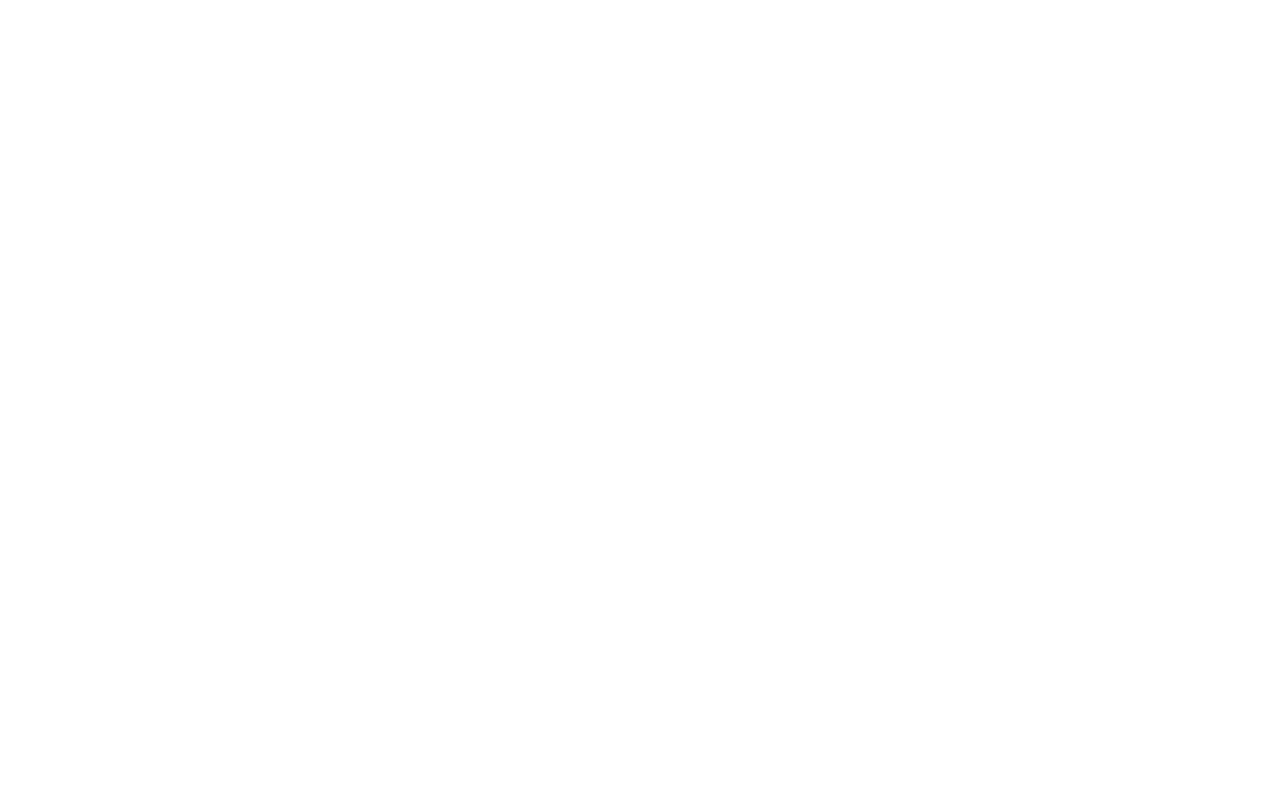
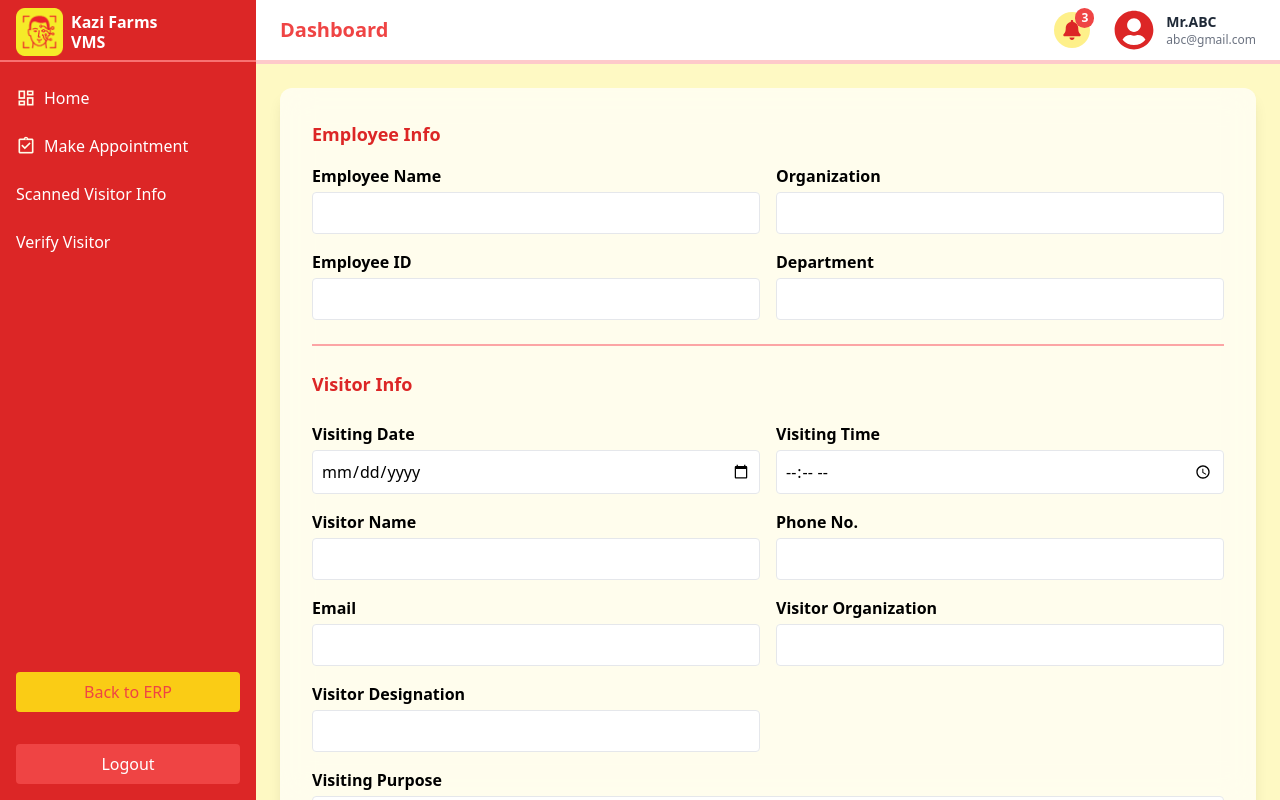
Before and after one commit to Ukasha-hub/VMS, a React (Create React App) app: page /dashboard/dashboard/makeappointment in a window 1280 px wide. Before the commit this address had no page. Built offline with nearby package versions, Linux system fonts and the light colour scheme; sample sign-in values are in the browser's storage.

Commit message:
api added some

```diff
--- a/package.json
+++ b/package.json
@@ -2,11 +2,14 @@
   "name": "vms-kazifarms",
   "version": "0.1.0",
   "private": true,
+  "proxy": "http://172.16.9.98:8000",
   "dependencies": {
     "@testing-library/dom": "^10.4.1",
     "@testing-library/jest-dom": "^6.9.1",
     "@testing-library/react": "^16.3.0",
     "@testing-library/user-event": "^13.5.0",
+    "antd": "^5.28.0",
+    "axios": "^1.13.2",
     "react": "^19.2.0",
     "react-dom": "^19.2.0",
     "react-icons": "^5.5.0",
--- a/src/App.js
+++ b/src/App.js
@@ -8,6 +8,8 @@ import { BrowserRouter as Router, Route, Routes } from "react-router-dom";
 import Home from './pages/Outlet/Home';
 import MakeAppointment from './pages/Outlet/MakeAppointment';
 import ScanQRCode from './pages/Outlet/ScanQRCode';
+import VerifyVisitor from './pages/Outlet/VerifyVisitor';
+
 
 
 
@@ -16,15 +18,20 @@ function App() {
     <Router>
       <Routes>
         {/* Public routes */}
-        {/*  <Route path="/" element={<LoginPage />} />
+          <Route path="/" element={<LoginPage />} />
         <Route path="/register" element={<RegisterPage />} />
- */}
+
 
         {/* Protected - inside Dashboard layout */}
-        <Route path="/" element={<Dashboard />}>
-          <Route path="" element={<Home />} />
-          <Route path="dashboard/makeappointment" element={<MakeAppointment />} />
-          <Route path="dashboard/scanqrcode" element={<ScanQRCode />} />
+        <Route path="/dashboard" element={<ProtectedRoute><Dashboard /></ProtectedRoute>}>
+          <Route path="" element={<ProtectedRoute><Home /></ProtectedRoute>} />
+          <Route path="dashboard/makeappointment" element={<ProtectedRoute><MakeAppointment /></ProtectedRoute>} />
+          <Route path="dashboard/scanqrcode" element={<ProtectedRoute><ScanQRCode /></ProtectedRoute>} />
+          <Route path="dashboard/verify/:id"
+  element={<ProtectedRoute><VerifyVisitor /></ProtectedRoute>}
+/>
+
+
 
         </Route>
       </Routes>
--- a/src/pages/Dashboard.jsx
+++ b/src/pages/Dashboard.jsx
@@ -31,6 +31,7 @@ const Dashboard = () => {
 
       { name: "Make Appointment", path: "dashboard/makeappointment", icon:MakeAppointment },
      { name: "Scanned Visitor Info", path: "dashboard/scanqrcode", icon:"" },
+     { name: "Verify Visitor", path: "dashboard/verify/:id", icon:"" },
     ],
 
   };
--- a/src/pages/LoginPage.jsx
+++ b/src/pages/LoginPage.jsx
@@ -1,57 +1,59 @@
-import React, { useEffect, useState } from "react";
+import React, { useState } from "react";
 import { useNavigate, Link } from "react-router-dom";
+import axios from "axios";
 import bgImage from "../assets/murgi.png";
 import vmsLogo from "../assets/vmsLogo.png";
-import setupDummyUsers from "../api/setupDummyUsers";
 
 const LoginPage = () => {
-  const [email, setEmail] = useState("");
+  const [username, setUsername] = useState("");
   const [password, setPassword] = useState("");
   const [rememberMe, setRememberMe] = useState(false);
   const navigate = useNavigate();
 
-  useEffect(() => {
-  setupDummyUsers();
-}, []);
+  const handleLogin = async (e) => {
+    e.preventDefault();
 
-  const handleLogin = (e) => {
-  e.preventDefault();
+    try {
+      const res = await axios.post(
+        "/api/v1/auth/auth/guard_login",
+        {
+          username,
+          password,
+        }
+      );
 
-  const allUsers = JSON.parse(localStorage.getItem("users")) || [];
+      // If login is successful
+      const { access_token, guard_name, designation } = res.data;
 
-  const registeredUser = allUsers.find(
-    (u) => u.email === email && u.password === password
-  );
+      localStorage.setItem("isAuthenticated", "true");
+      localStorage.setItem("access_token", access_token);
+      localStorage.setItem(
+        "loggedInUser",
+        JSON.stringify({ guard_name, designation, username })
+      );
 
-  if (registeredUser) {
-    localStorage.setItem("isAuthenticated", "true");
-    localStorage.setItem("loggedInUser", JSON.stringify(registeredUser));
-    navigate("/dashboard");
-  } else {
-    alert("Invalid credentials. Try again.");
-  }
-};
-
+      navigate("/dashboard"); // Redirect to dashboard
+    } catch (err) {
+      console.error("Login API Error →", err);
+      alert("Invalid credentials. Please try again.");
+    }
+  };
 
   return (
     <div
       className="relative flex justify-center items-center h-screen bg-cover bg-center"
       style={{ backgroundImage: `url(${bgImage})` }}
     >
-      {/* Red transparent overlay */}
       <div className="absolute inset-0 bg-red-600/40"></div>
 
-      {/* Logo at top-left */}
       <div className="absolute top-4 left-4 flex flex-row gap-2">
         <img src={vmsLogo} alt="VMS Logo" className="h-12 w-auto" />
         <div className="flex flex-col">
-        <p className="text-white font-bold ">Kazi Farms</p>
-        <p className="text-white font-bold "> VMS</p>
+          <p className="text-white font-bold">Kazi Farms</p>
+          <p className="text-white font-bold">VMS</p>
         </div>
-
       </div>
 
-      {/* Login card */}
       <div className="relative bg-white p-8 rounded-2xl shadow-lg w-96 backdrop-blur-sm z-10">
         <form onSubmit={handleLogin}>
           <h2 className="text-4xl font-bold text-red-500 mb-6 text-center">Welcome</h2>
@@ -60,11 +62,11 @@ const LoginPage = () => {
           </p>
 
           <input
-            type="email"
-            placeholder="Email"
+            type="text"
+            placeholder="Username"
             className="w-full border p-2 rounded mb-4"
-            value={email}
-            onChange={(e) => setEmail(e.target.value)}
+            value={username}
+            onChange={(e) => setUsername(e.target.value)}
             required
           />
 
@@ -77,7 +79,6 @@ const LoginPage = () => {
             required
           />
 
-          {/* Remember Me + Forgot Password */}
           <div className="flex flex-row justify-between items-center mb-4">
             <label className="flex items-center space-x-2 text-sm text-gray-700">
               <input
@@ -100,13 +101,6 @@ const LoginPage = () => {
           >
             Login
           </button>
-          {/*<p className="text-sm mt-4 text-center">
-            Don’t have an account?{" "}
-            <Link to="/register" className="text-red-600 hover:underline">
-              Register
-            </Link>
-          </p> */}
-
         </form>
       </div>
     </div>
--- a/src/pages/Outlet/MakeAppointment.jsx
+++ b/src/pages/Outlet/MakeAppointment.jsx
@@ -1,114 +1,202 @@
-import React from "react";
+import React, { useState } from "react";
+import axios from "axios";
 
 const MakeAppointment = () => {
+  const [empName, setEmpName] = useState("");
+  const [empOrganization, setEmpOrganization] = useState("");
+  const [empId, setEmpId] = useState("");
+  const [empDepartment, setEmpDepartment] = useState("");
+
+  const [visitorName, setVisitorName] = useState("");
+  const [visitorPhone, setVisitorPhone] = useState("");
+  const [visitorEmail, setVisitorEmail] = useState("");
+  const [visitorOrganization, setVisitorOrganization] = useState("");
+  const [visitorDesignation, setVisitorDesignation] = useState("");
+
+  const [visitingDate, setVisitingDate] = useState("");
+  const [visitingTime, setVisitingTime] = useState("");
+  const [visitingPurpose, setVisitingPurpose] = useState("");
+
+  const handleSubmit = async (e) => {
+    e.preventDefault();
+    const payload = {
+      emp_name: empName,
+      emp_organization: empOrganization,
+      emp_id: empId,
+      emp_department: empDepartment,
+      visitor_name: visitorName,
+      visitor_phone: visitorPhone,
+      visitor_email: visitorEmail,
+      visitor_organization: visitorOrganization,
+      visitor_designation: visitorDesignation,
+      appointment_date: visitingDate,
+      appointment_time: visitingTime,
+      status: "Pending", // optional default
+      qr_code_path: "string", // optional placeholder
+      created_by: "", // optional
+    };
+
+    try {
+      const token = localStorage.getItem("access_token"); // get token from login
+
+      const res = await axios.post(
+        "/api/v1/appointments/appointments/",
+        payload,
+        {
+          headers: {
+            Authorization: `Bearer ${token}` // send token in header
+          }
+        }
+      );
+
+      alert("Appointment created successfully!");
+      console.log("API Response →", res.data);
+    } catch (err) {
+      console.error("API POST Error →", err);
+      alert("Failed to create appointment");
+    }
+  };
+
   return (
     <div className="flex justify-center">
-    {/* Form Container */}
       <div className="bg-white/70 backdrop-blur-lg shadow-lg p-8 rounded-xl w-full max-w-5xl">
-      {/* Employee Info */}
         <h2 className="text-lg font-bold text-red-600 mb-4">Employee Info</h2>
-      <form className="space-y-6">
+        <form className="space-y-6" onSubmit={handleSubmit}>
           <div className="grid grid-cols-1 md:grid-cols-2 gap-4">
             <div>
               <label className="block font-semibold mb-1">Employee Name</label>
               <input
                 type="text"
-              placeholder="Enter employee name"
-              className="w-full p-[16px] border rounded focus:outline-red-500"
+                value={empName}
+                onChange={(e) => setEmpName(e.target.value)}
+                className="w-full p-2 border rounded focus:outline-red-500"
+                required
               />
             </div>
             <div>
-            <label className="block font-semibold mb-1">Select Organization</label>
-            <select className="w-full p-[16px] border rounded focus:outline-red-500">
-              <option value="">Select Organization</option>
-              <option value="kazi">Kazi Farms</option>
-              <option value="kf">KF Biotech</option>
-            </select>
+              <label className="block font-semibold mb-1">Organization</label>
+              <input
+                type="text"
+                value={empOrganization}
+                onChange={(e) => setEmpOrganization(e.target.value)}
+                className="w-full p-2 border rounded focus:outline-red-500"
+                required
+              />
             </div>
             <div>
               <label className="block font-semibold mb-1">Employee ID</label>
               <input
                 type="text"
-              placeholder="Enter employee ID"
+                value={empId}
+                onChange={(e) => setEmpId(e.target.value)}
                 className="w-full p-2 border rounded focus:outline-red-500"
               />
             </div>
             <div>
-            <label className="block font-semibold mb-1">Select Department</label>
-            <select className="w-full p-2 border rounded focus:outline-red-500">
-              <option value="">Select Department</option>
-              <option value="hr">HR</option>
-              <option value="it">IT</option>
-              <option value="finance">Finance</option>
-            </select>
+              <label className="block font-semibold mb-1">Department</label>
+              <input
+                type="text"
+                value={empDepartment}
+                onChange={(e) => setEmpDepartment(e.target.value)}
+                className="w-full p-2 border rounded focus:outline-red-500"
+              />
+            </div>
           </div>
 
-        </div>
-
-        {/* Partition */}
           <div className="my-6 border-t-2 border-red-300"></div>
 
-        {/* Visitor Info */}
           <h2 className="text-lg font-bold text-red-600 mb-4">Visitor Info</h2>
           <div className="grid grid-cols-1 md:grid-cols-2 gap-4">
           <div>
               <label className="block font-semibold mb-1">Visiting Date</label>
               <input
                 type="date"
+                value={visitingDate}
+                onChange={(e) => setVisitingDate(e.target.value)}
                 className="w-full p-2 border rounded focus:outline-red-500"
+                required
               />
             </div>
             <div>
               <label className="block font-semibold mb-1">Visiting Time</label>
               <input
                 type="time"
+                value={visitingTime}
+                onChange={(e) => setVisitingTime(e.target.value)}
                 className="w-full p-2 border rounded focus:outline-red-500"
+                required
               />
             </div>
             <div>
-            <label className="block font-semibold mb-1">Visiting Person</label>
+              <label className="block font-semibold mb-1">Visitor Name</label>
               <input
                 type="text"
-              placeholder="Visitor name"
+                value={visitorName}
+                onChange={(e) => setVisitorName(e.target.value)}
                 className="w-full p-2 border rounded focus:outline-red-500"
+                required
               />
             </div>
             <div>
               <label className="block font-semibold mb-1">Phone No.</label>
               <input
                 type="tel"
-              placeholder=""
+                value={visitorPhone}
+                onChange={(e) => setVisitorPhone(e.target.value)}
                 className="w-full p-2 border rounded focus:outline-red-500"
+                required
               />
             </div>
             <div>
               <label className="block font-semibold mb-1">Email</label>
               <input
                 type="email"
-              placeholder=""
+                value={visitorEmail}
+                onChange={(e) => setVisitorEmail(e.target.value)}
                 className="w-full p-2 border rounded focus:outline-red-500"
+                required
+              />
+            </div>
+            <div>
+              <label className="block font-semibold mb-1">Visitor Organization</label>
+              <input
+                type="text"
+                value={visitorOrganization}
+                onChange={(e) => setVisitorOrganization(e.target.value)}
+                className="w-full p-2 border rounded focus:outline-red-500"
+
+              />
+            </div>
+            <div>
+              <label className="block font-semibold mb-1">Visitor Designation</label>
+              <input
+                type="text"
+                value={visitorDesignation}
+                onChange={(e) => setVisitorDesignation(e.target.value)}
+                className="w-full p-2 border rounded focus:outline-red-500"
+
               />
             </div>
 
-
+            <div className="col-span-2">
+              <label className="block font-semibold mb-1">Visiting Purpose</label>
+              <textarea
+                value={visitingPurpose}
+                onChange={(e) => setVisitingPurpose(e.target.value)}
+                placeholder="Enter purpose of visit"
+                className="w-full p-2 border rounded focus:outline-red-500"
+                rows={4}
+              ></textarea>
+            </div>
           </div>
 
-        <div>
-  <label className="block font-semibold mb-1">Visiting Purpose</label>
-  <textarea
-    placeholder="Enter purpose of visit"
-    className="w-full p-2 border rounded focus:outline-red-500"
-    rows={4} // adjust height
-  ></textarea>
-</div>
 
-        {/* Button */}
-        <div className="flex justify-center">
+          <div className="flex justify-center mt-4">
             <button
               type="submit"
               className="bg-red-600 hover:bg-red-700 text-white font-semibold px-6 py-2 rounded-lg transition"
             >
-            Send Request
+              Submit Appointment
             </button>
           </div>
         </form>
--- /dev/null
+++ b/src/pages/Outlet/VerifyVisitor.jsx
@@ -0,0 +1,58 @@
+import React, { useEffect, useState } from "react";
+import { useParams } from "react-router-dom";
+import axios from "axios";
+import { Modal, Button } from "antd";
+
+const VerifyVisitor = () => {
+  const { id } = useParams();
+  const [data, setData] = useState(null);
+  const [isGuard, setIsGuard] = useState(false);
+  const [visible, setVisible] = useState(false);
+
+  useEffect(() => {
+    // 1️⃣ Fetch appointment info
+    axios.get(`/api/v1/appointments/${id}`)
+      .then(res => setData(res.data))
+      .catch(err => console.error("Not found", err));
+
+    // 2️⃣ Detect if logged-in guard
+    const token = localStorage.getItem("token");
+    if (token) setIsGuard(true);
+  }, [id]);
+
+  const handleCheckin = async () => {
+    await axios.put(`/api/v1/appointments/${id}`, { checkin_time: new Date() }, {
+      headers: { Authorization: `Bearer ${localStorage.getItem("token")}` }
+    });
+    alert("Check-in successful!");
+    setVisible(false);
+  };
+
+  if (!data) return <div>Loading...</div>;
+
+  return (
+    <div className="container mx-auto mt-10 text-center">
+      <h2 className="text-2xl font-bold mb-4">KFG Visitor Verification</h2>
+      <div className="p-4 border rounded-lg bg-white shadow-md">
+        <p><strong>Visitor:</strong> {data.visitor_name}</p>
+        <p><strong>Organization:</strong> {data.visitor_organization}</p>
+        <p><strong>Email:</strong> {data.visitor_email}</p>
+        <p><strong>Appointment With:</strong> {data.emp_name}</p>
+        <p><strong>Date:</strong> {data.appointment_date}</p>
+        <p><strong>Time:</strong> {data.appointment_time}</p>
+      </div>
+
+      {isGuard && (
+        <div className="mt-5">
+          <Button type="primary" onClick={() => setVisible(true)}>Check-in</Button>
+          <Modal open={visible} onCancel={() => setVisible(false)} footer={null}>
+            <h3>Confirm Check-in</h3>
+            <Button type="primary" onClick={handleCheckin}>Confirm</Button>
+          </Modal>
+        </div>
+      )}
+    </div>
+  );
+};
+
+export default VerifyVisitor;
```
Also changed, not shown: 1 other file (tests, documents, lock files or other folders). Lines whose indentation alone changed are shown as unchanged.
